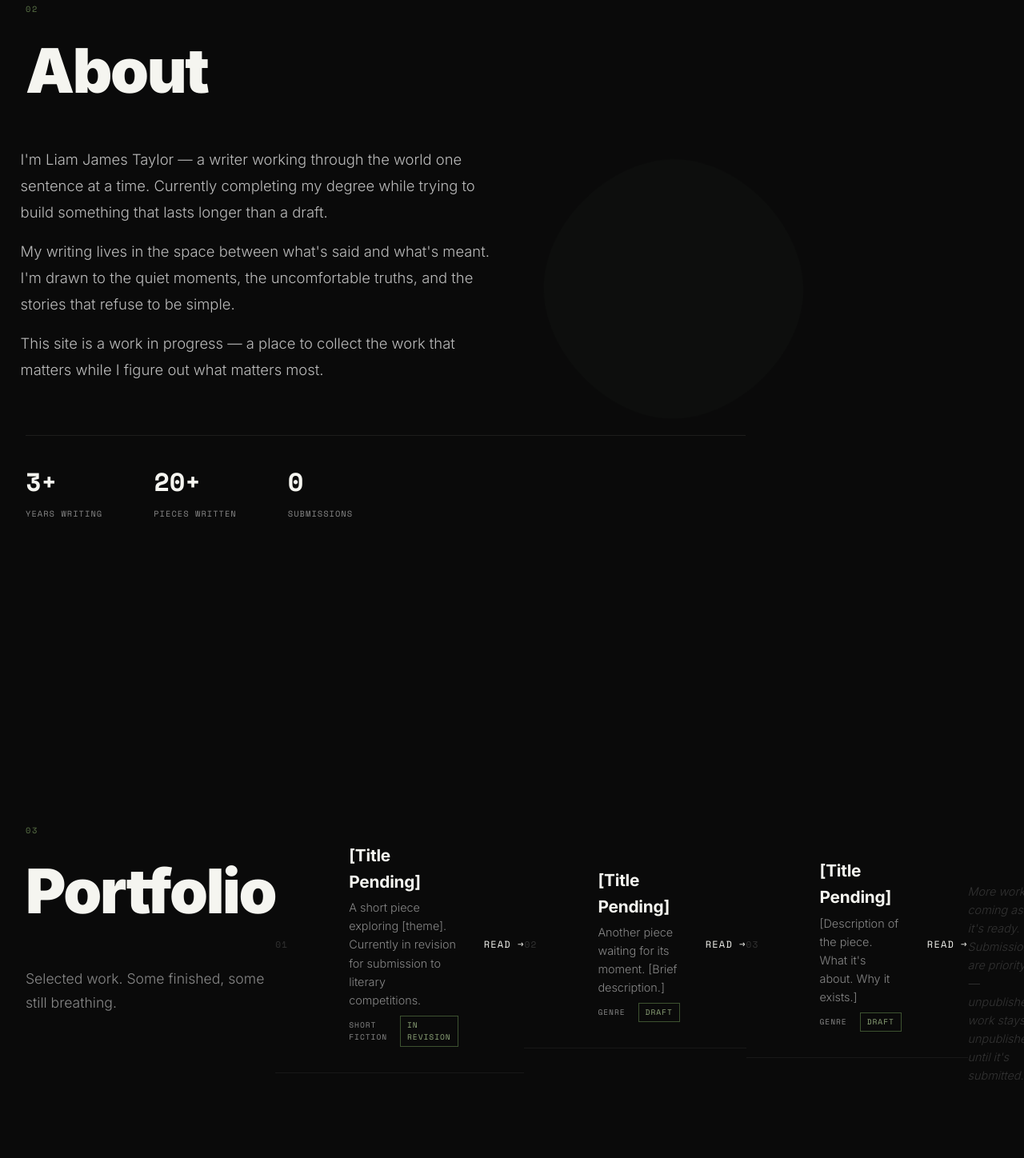
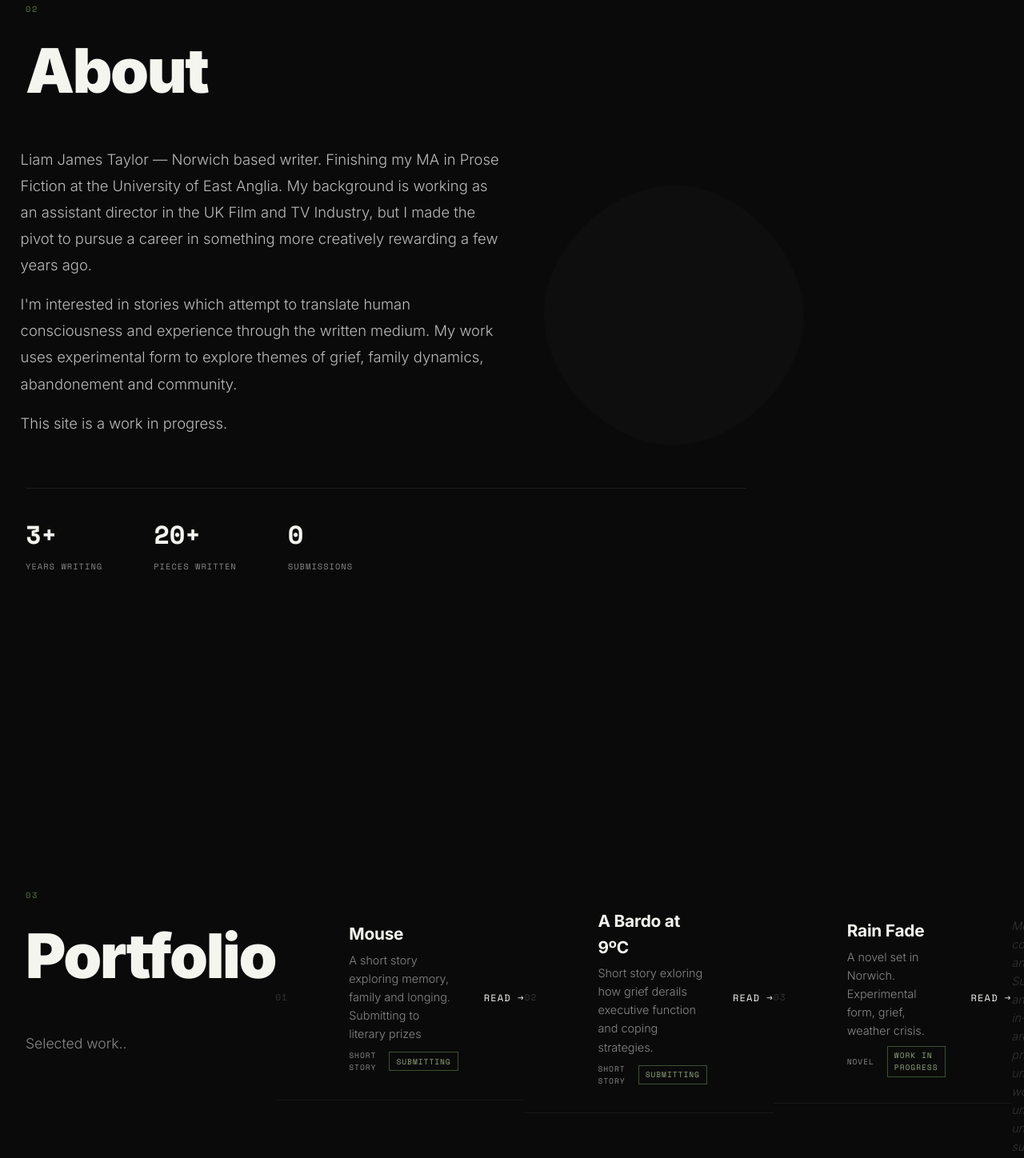
Before and after one commit to ardverikie/liamjamestaylor.com, a plain HTML site: page index.html in a window 1280 px wide. Shown: the part 925-2373 px from the top of the page at 80% size. Drawn offline with nearby package versions, Linux system fonts and the light colour scheme.

Commit message:
Update index.html

```diff
--- a/index.html
+++ b/index.html
@@ -115,18 +115,18 @@
         <div class="about-content">
           <div class="about-text" data-content="about_text">
             <p>
-              I'm Liam James Taylor — a writer working through the world
-              one sentence at a time. Currently completing my degree while
-              trying to build something that lasts longer than a draft.
+              Liam James Taylor — Norwich based writer. Finishing my MA in Prose Fiction at the
+              University of East Anglia. My background is working as an assistant director in
+              the UK Film and TV Industry, but I made the pivot to pursue a career in something
+              more creatively rewarding a few years ago.
             </p>
             <p>
-              My writing lives in the space between what's said and what's
-              meant. I'm drawn to the quiet moments, the uncomfortable truths,
-              and the stories that refuse to be simple.
+              I'm interested in stories which attempt to translate human consciousness and experience
+              through the written medium. My work uses experimental form to explore themes of grief,
+              family dynamics, abandonement and community.
             </p>
             <p>
-              This site is a work in progress — a place to collect the work
-              that matters while I figure out what matters most.
+              This site is a work in progress.
             </p>
           </div>
           <div class="about-stats">
@@ -160,7 +160,7 @@
           <h2 class="section-heading" data-content="portfolio_heading">Portfolio</h2>
         </div>
         <p class="portfolio-intro" data-content="portfolio_intro">
-          Selected work. Some finished, some still breathing.
+          Selected work..
         </p>
       </div>
 
@@ -168,14 +168,13 @@
       <article class="portfolio-entry" data-protected="true">
         <div class="entry-number">01</div>
         <div class="entry-content">
-          <h3 class="entry-title" data-content="entry1_title">[Title Pending]</h3>
+          <h3 class="entry-title" data-content="entry1_title">Mouse</h3>
           <p class="entry-excerpt" data-content="entry1_excerpt">
-            A short piece exploring [theme]. Currently in revision for
-            submission to literary competitions.
+            A short story exploring memory, family and longing. Submitting to literary prizes
           </p>
           <div class="entry-meta">
-            <span class="entry-type">Short fiction</span>
-            <span class="entry-status">In revision</span>
+            <span class="entry-type">Short story</span>
+            <span class="entry-status">Submitting</span>
           </div>
         </div>
         <button class="entry-read" data-section="portfolio" data-protected="true" data-piece="entry1">
@@ -188,13 +187,13 @@
       <article class="portfolio-entry" data-protected="true">
         <div class="entry-number">02</div>
         <div class="entry-content">
-          <h3 class="entry-title" data-content="entry2_title">[Title Pending]</h3>
+          <h3 class="entry-title" data-content="entry2_title">A Bardo at 9ºC</h3>
           <p class="entry-excerpt" data-content="entry2_excerpt">
-            Another piece waiting for its moment. [Brief description.]
+            Short story exloring how grief derails executive function and coping strategies.
           </p>
           <div class="entry-meta">
-            <span class="entry-type">Genre</span>
-            <span class="entry-status">Draft</span>
+            <span class="entry-type">Short story</span>
+            <span class="entry-status">Submitting</span>
           </div>
         </div>
         <button class="entry-read" data-section="portfolio" data-protected="true" data-piece="entry2">
@@ -207,13 +206,13 @@
       <article class="portfolio-entry" data-protected="true">
         <div class="entry-number">03</div>
         <div class="entry-content">
-          <h3 class="entry-title" data-content="entry3_title">[Title Pending]</h3>
+          <h3 class="entry-title" data-content="entry3_title">Rain Fade</h3>
           <p class="entry-excerpt" data-content="entry3_excerpt">
-            [Description of the piece. What it's about. Why it exists.]
+            A novel set in Norwich. Experimental form, grief, weather crisis.
           </p>
           <div class="entry-meta">
-            <span class="entry-type">Genre</span>
-            <span class="entry-status">Draft</span>
+            <span class="entry-type">Novel</span>
+            <span class="entry-status">Work in Progress</span>
           </div>
         </div>
         <button class="entry-read" data-section="portfolio" data-protected="true" data-piece="entry3">
@@ -223,8 +222,8 @@
       </article>
 
       <div class="portfolio-note" data-content="portfolio_note">
-        <p>More work coming as it's ready. Submissions are priority —
-        unpublished work stays unpublished until it's submitted.</p>
+        <p>More work coming as and when. Submissions and novel-in-progress are current priorities —
+        unpublished work stays unpublished until submitted.</p>
       </div>
     </section>
 
@@ -280,8 +279,8 @@
           <span class="section-number">05</span>
           <h2 class="section-heading" data-content="contact_heading">Contact</h2>
           <p class="contact-text" data-content="contact_text">
-            If you'd like to discuss a piece, share feedback, or just say
-            hello — I'd rather hear from you than not.
+            If you'd like to discuss work, share feedback, or just say
+            hello.
           </p>
           <div class="contact-links">
             <a href="mailto:hello@liamjamestaylor.com" class="contact-email" data-content="contact_email">hello@liamjamestaylor.com</a>
@@ -307,7 +306,7 @@
           </div>
           <button type="submit" class="form-submit" data-content="form_submit">Send</button>
           <p class="form-note" data-content="form_note">
-            I'll reply within a few days. No spam, no noise.
+            I'll reply within a few days.
           </p>
         </form>
       </div>
@@ -318,9 +317,9 @@
       <div class="footer-content">
         <span class="footer-name" data-content="footer_name">Liam James Taylor</span>
         <span class="footer-separator">·</span>
-        <span class="footer-year" data-content="footer_year">© 2025</span>
+        <span class="footer-year" data-content="footer_year">© 2026</span>
         <span class="footer-separator">·</span>
-        <span class="footer-note" data-content="footer_note">Built by hand. Written by hand.</span>
+        <span class="footer-note" data-content="footer_note">Made with help from OpenClaw</span>
       </div>
     </footer>
   </main>
```
